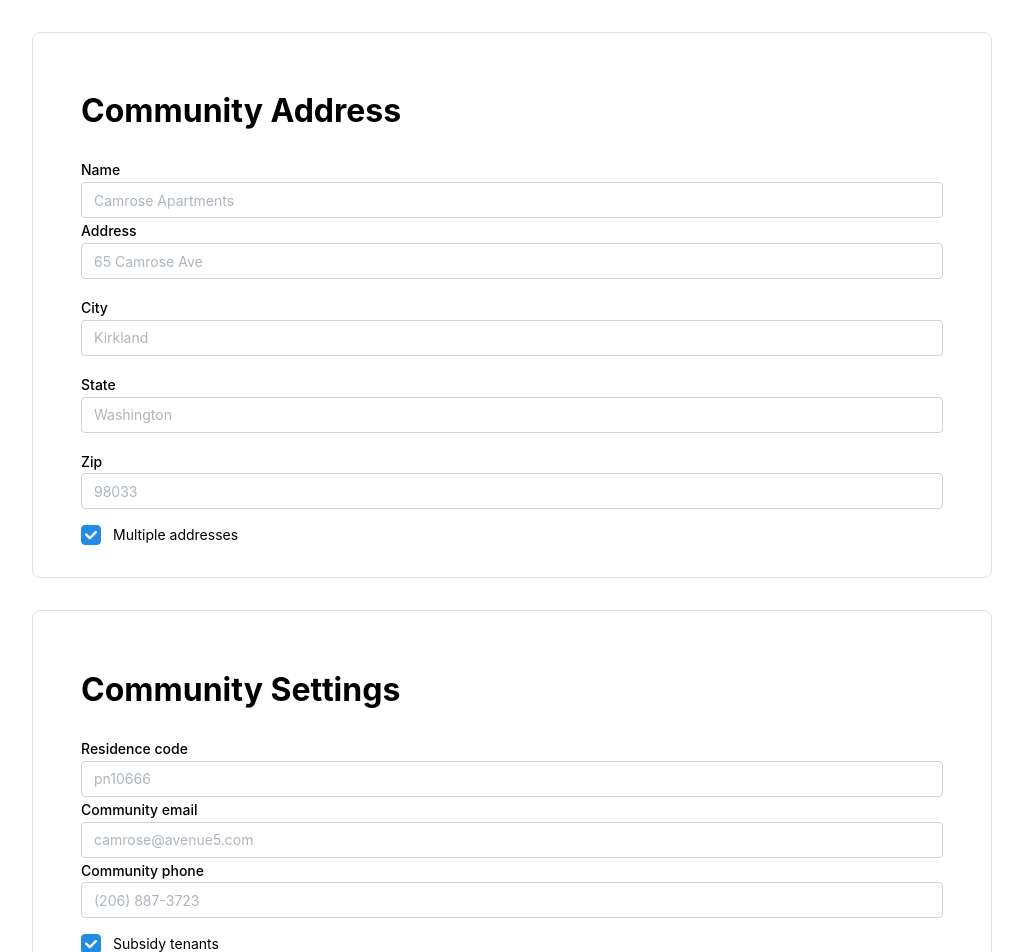
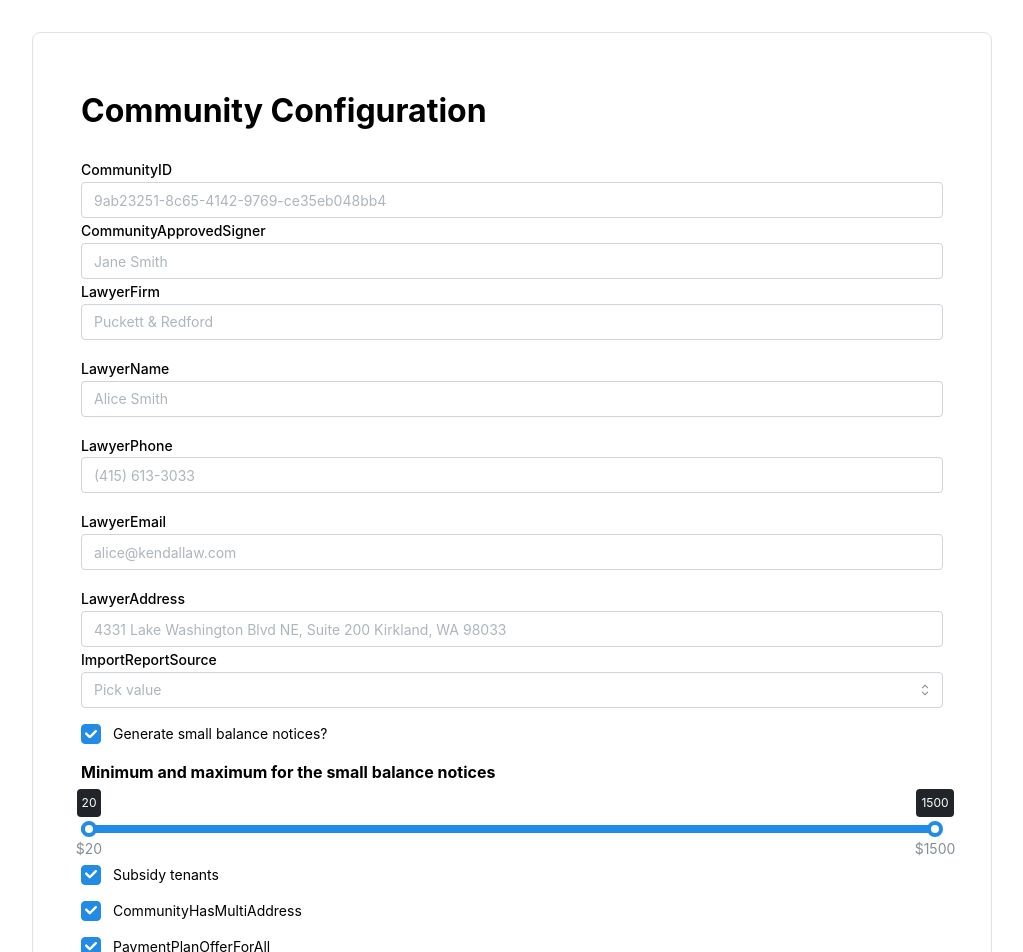
Before and after one commit to elgroose/lisy-mantine-sandbox, a Next.js app: page / in a window 1280 px wide. Shown: the top 952 px of the page, without its empty margins (128-1151 px from the left). Built offline with nearby package versions, Linux system fonts and the light colour scheme.

Commit message:
added communit config

```diff
--- a/components/Welcome/Welcome.tsx
+++ b/components/Welcome/Welcome.tsx
@@ -20,6 +20,121 @@ export function Welcome() {
 
   return (
     <>
+
+
+
+<Paper radius="md" p="xl"  withBorder className={classes.paperContainer}>
+
+<Container size="m" >
+
+<h1 className={classes.h1}>Community Configuration</h1>
+
+    <TextInput label="CommunityID" placeholder="9ab23251-8c65-4142-9769-ce35eb048bb4" classNames={classes} />
+    <TextInput label="CommunityApprovedSigner" placeholder="Jane Smith" classNames={classes} />
+
+    <TextInput
+          label="LawyerFirm"
+          placeholder="Puckett & Redford"
+          // {...form.getInputProps('lawyer.practiceName')}
+        />
+
+        <TextInput
+          label="LawyerName"
+          placeholder="Alice Smith"
+          mt="md"
+          // {...form.getInputProps('lawyer.name')}
+        />
+
+        <TextInput
+          label="LawyerPhone"
+          placeholder="(415) 613-3033"
+          mt="md"
+          // {...form.getInputProps('lawyer.phone')}
+        />
+
+      <TextInput
+          label="LawyerEmail"
+          placeholder="alice@kendallaw.com"
+          mt="md"
+          // {...form.getInputProps('lawyer.email')}
+        />
+
+ <TextInput
+          label="LawyerAddress"
+          placeholder="4331 Lake Washington Blvd NE, Suite 200 Kirkland, WA 98033"
+          mt="md"
+          // {...form.getInputProps('lawyer.address')}
+        />
+
+
+
+<Select
+      label="ImportReportSource"
+      placeholder="Pick value"
+      data={['Yardi', 'Real Page', 'Other']}
+    />
+
+
+
+
+
+<Checkbox
+      defaultChecked
+      label="Generate small balance notices?"
+      my="md"
+
+    />
+
+{/* DelinquentAmount
+SmallBalanceAmount */}
+
+ <p my="lg">
+        <b>Minimum and maximum for the small balance notices</b>
+ </p>
+ <RangeSlider
+        min={20}
+        max={1500}
+        value={values}
+        onChange={setValues}
+        labelAlwaysOn
+        marks={[
+          { value: 20, label: '$20' },
+          { value: 1500, label: '$1500' }
+        ]}
+        thumbLabel={formatThumbLabel}
+        my="lg"
+        py="lg"
+      />
+
+
+<Checkbox
+      defaultChecked
+      label="Subsidy tenants"
+      my="md"
+    />
+
+<Checkbox
+      defaultChecked
+      label="CommunityHasMultiAddress"
+      my="md"
+    />
+
+
+<Checkbox
+      defaultChecked
+      label="PaymentPlanOfferForAll"
+      my="md"
+    />
+
+
+
+
+
+</Container>
+
+</Paper>
+
+
     <Paper radius="md" p="xl" withBorder className={classes.paperContainer}>
 
       <Container size="m"   >
@@ -80,38 +195,9 @@ export function Welcome() {
 
 
 
-      <Checkbox
-      defaultChecked
-      label="Subsidy tenants"
-      my="md"
-    />
 
 
-<Checkbox
-      defaultChecked
-      label="Generate small balance notices?"
-      my="md"
 
-    />
-
-
- <p my="lg">
-        <b>Minimum and maximum for the small balance notices</b>
- </p>
- <RangeSlider
-        min={20}
-        max={1500}
-        value={values}
-        onChange={setValues}
-        labelAlwaysOn
-        marks={[
-          { value: 20, label: '$20' },
-          { value: 1500, label: '$1500' }
-        ]}
-        thumbLabel={formatThumbLabel}
-        my="lg"
-        py="lg"
-      />
 
 
       </Container>
```
